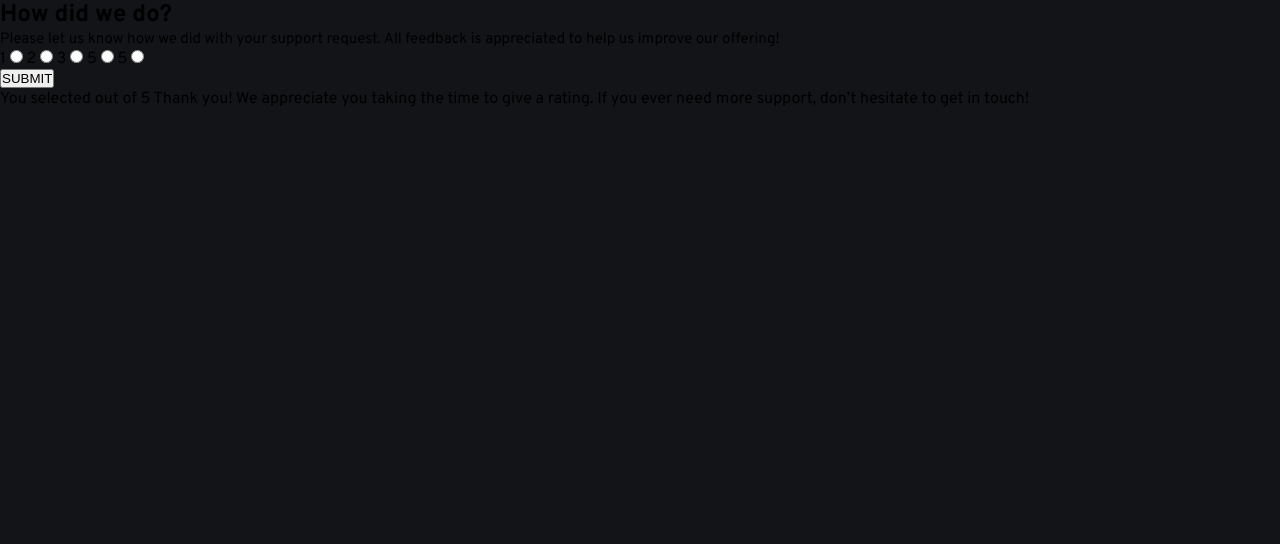
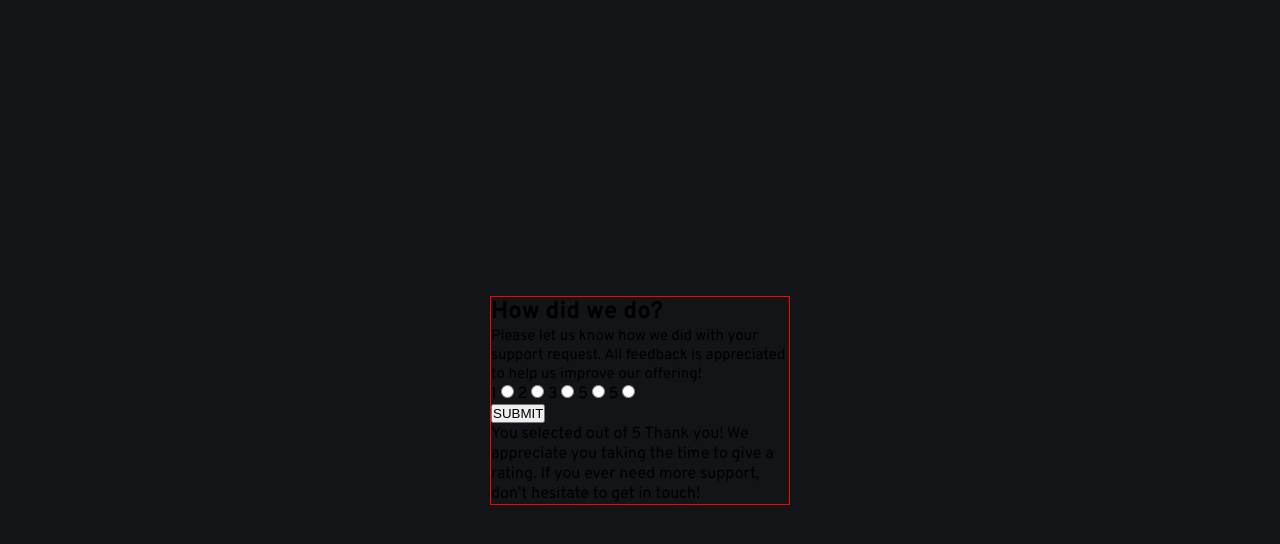
Before and after one commit to naiiiden/interactive-rating-component, a plain HTML site: page index.html in a window 1280 px wide. Drawn offline with Linux system fonts and the light colour scheme.

Commit message:
main container centered

```diff
--- a/style/general.scss
+++ b/style/general.scss
@@ -19,6 +19,9 @@ body {
     min-height: 100vh;
     font-family: Overpass, sans-serif;
     background: $very-dark-blue;
+    display: flex;
+    justify-content: center;
+    align-items: center;
 }
 
 p {
@@ -29,3 +32,8 @@ img {
     max-width: 100%;
     height: auto;
 }
+
+main {
+    border: 1px solid red;
+    width: 300px;
+}
```
Also changed, not shown: style/general.css, 1 other file.
